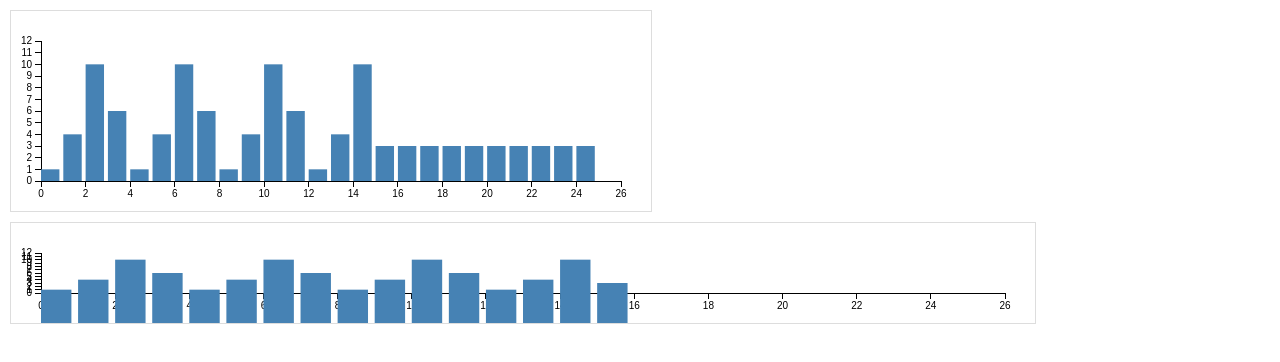
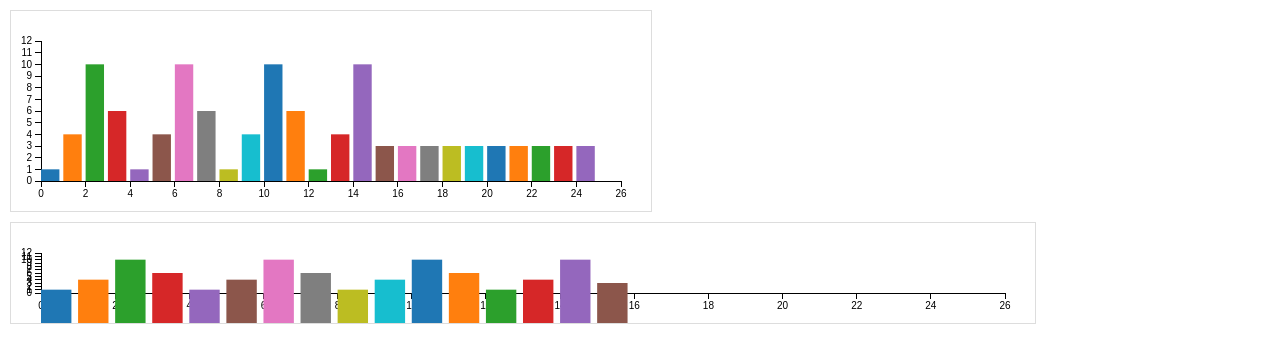
Before and after one commit to itdavidhan/dCharts, a website: page src/chart-01.html in a window 1280 px wide. Drawn offline with nearby package versions, Linux system fonts and the light colour scheme.

Commit message:
custom colors

```diff
--- a/css/d3.css
+++ b/css/d3.css
@@ -216,5 +216,5 @@ button {
 
 .bar{
     stroke: none;
-    fill: steelblue;
+    /*fill: steelblue;*/
 }
--- a/dcharts.js
+++ b/dcharts.js
@@ -78,7 +78,7 @@
               _margins = options.margin || _MARGIN,
               _x, _y,
               _data = options.data,
-              _colors = options.color || _COLOR,
+              _colors = options.color,
               _svg,
               _bodyG;
 
@@ -149,22 +149,30 @@
           }
 
           function renderBars() {
-              var padding = Math.floor(quadrantWidth() / _data.length)*0.2; // <-A
+              var padding = Math.floor(quadrantWidth() / _data.length)*0.2;
 
               _bodyG.selectAll("rect.bar")
                       .data(_data)
                       .enter()
-                      .append("rect") // <-B
+                      .append("rect")
                       .attr("class", "bar");
 
               _bodyG.selectAll("rect.bar")
                       .data(_data)
                       .transition()
+                      .style("fill", function(d, i) {
+                        if(typeof options.color !== 'undefined' && options.color.length > 0)
+                        {
+                          return _colors[i];
+                        }else{
+                          return _COLOR(i);
+                        }
+                      })
                       .attr("x", function (d) {
-                          return _x(d.x); // <-C
+                          return _x(d.x);
                       })
                       .attr("y", function (d) {
-                          return _y(d.y); // <-D
+                          return _y(d.y);
                       })
                       .attr("height", function (d) {
                           return yStart() - _y(d.y);
--- a/src/chart-01.html
+++ b/src/chart-01.html
@@ -44,8 +44,8 @@
           {'x': '22', 'y': 3},
           {'x': '23', 'y': 3},
           {'x': '24', 'y': 3}
-        ],
-        color: ['yellow']
+        ]
+        // color: ['yellow', 'red', 'orange', 'blue', 'green']
       }
       dc1.setOption(ops);
       dc2.setOption(ops);
```
